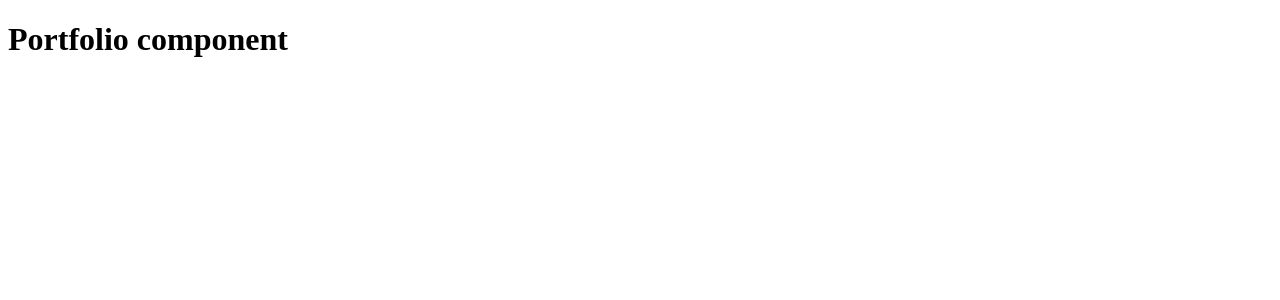
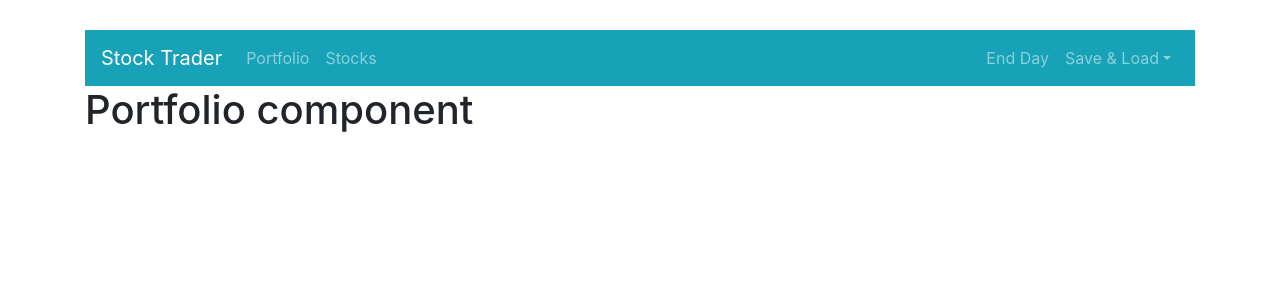
Before and after one commit to jcromerohdz/Stock-Trader-App, a Vue app: page /portfolio in a window 1280 px wide. Shown: the top 300 px of the page. Built offline with nearby package versions, Linux system fonts and the light colour scheme.

Commit message:
Adding header component with navigation

```diff
--- a/package.json
+++ b/package.json
@@ -8,9 +8,12 @@
     "lint": "vue-cli-service lint"
   },
   "dependencies": {
+    "bootstrap": "^4.5.0",
+    "bootstrap-vue": "^2.15.0",
     "core-js": "^3.6.4",
     "vue": "^2.6.11",
-    "vue-router": "^3.2.0"
+    "vue-router": "^3.2.0",
+    "vuebootstrap": "^0.1.0"
   },
   "devDependencies": {
     "@vue/cli-plugin-babel": "~4.3.0",
--- a/src/App.vue
+++ b/src/App.vue
@@ -1,16 +1,23 @@
 <template>
-  <div id="app">
+  <div id="app" class="container">
+    <appHeader></appHeader>
     <router-view></router-view>
   </div>
 </template>
 
 <script>
+import Header from './components/Header'
 
 export default {
   name: 'App',
+  components: {
+    appHeader: Header
+  }
 }
 </script>
 
 <style>
-
+  body {
+    padding: 30px;
+  }
 </style>
--- a/src/components/Header.vue
+++ b/src/components/Header.vue
@@ -1,5 +1,29 @@
 <template>
-<h1>Header component</h1>
+<div>
+  <b-navbar toggleable="lg" type="dark" variant="info">
+      <b-navbar-brand :to="'/'">Stock Trader</b-navbar-brand>
+
+    <b-navbar-toggle target="nav-collapse"></b-navbar-toggle>
+
+    <b-collapse id="nav-collapse" is-nav>
+      <b-navbar-nav>
+        <b-nav-item :to="'/portfolio'">Portfolio</b-nav-item>
+        <b-nav-item :to="'/stocks'">Stocks</b-nav-item>
+      </b-navbar-nav>
+
+      <!-- Right aligned nav items -->
+      <b-navbar-nav class="ml-auto">
+        <b-nav-item :to="'/stocks'">End Day</b-nav-item>
+        <b-nav-item-dropdown text="Save & Load" right>
+          <b-dropdown-item href="#">Save Data</b-dropdown-item>
+          <b-dropdown-item href="#">Load Data</b-dropdown-item>
+        </b-nav-item-dropdown>
+
+
+      </b-navbar-nav>
+    </b-collapse>
+  </b-navbar>
+</div>
 
 </template>
 
```
Also changed, not shown: src/main.js (+11 -0 lines), 1 other file (tests, documents, lock files or other folders).
